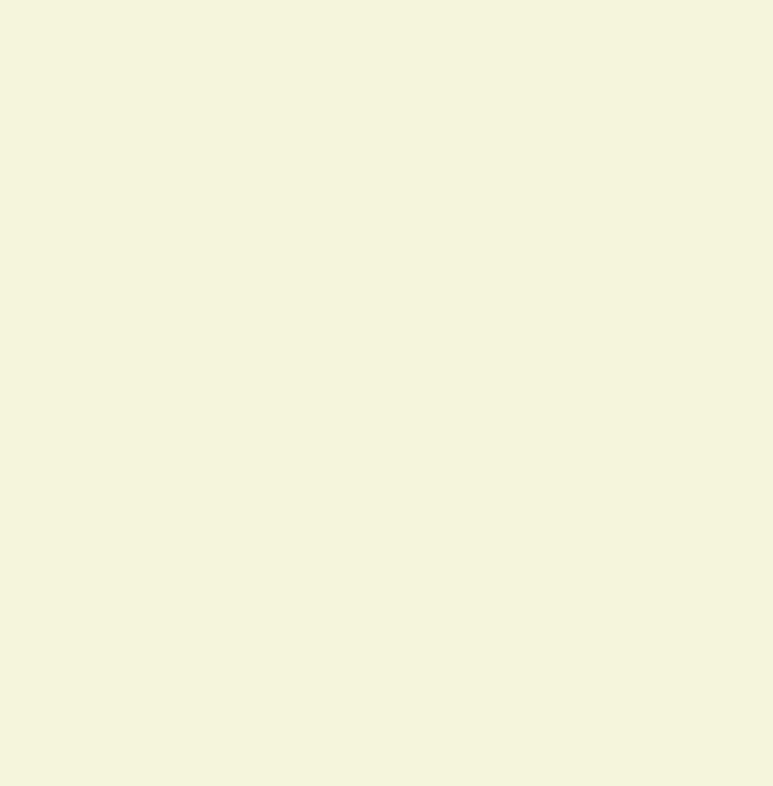
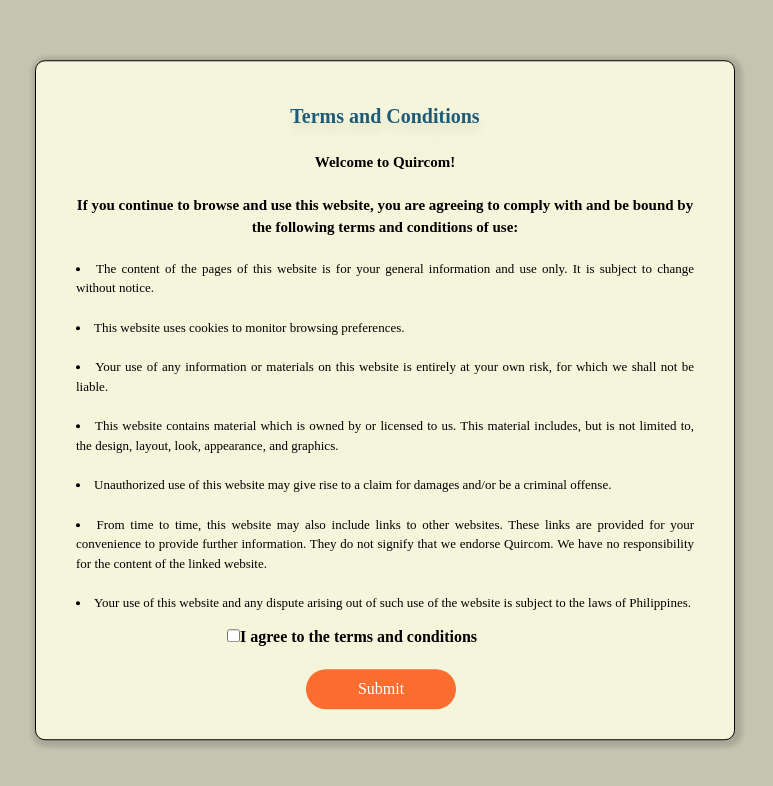
Before and after one commit to jianDeveloper/quircom, a React (Vite) app in the folder frontend/: page /terms in a window 1280 px wide. Before the commit this address had no page. Shown: the top 786 px of the page, without its empty margins (255-1028 px from the left). Built offline with nearby package versions, Linux system fonts and the light colour scheme.

Commit message:
push
terms

```diff
--- a/frontend/src/App.jsx
+++ b/frontend/src/App.jsx
@@ -15,6 +15,7 @@ import CProfile from './client/CProfile.jsx';
 import CSettings from './client/CSettings.jsx';
 import CTracker from './client/CTracker.jsx';
 import Billing from './components/Billing.jsx';
+import Terms from './components/Terms.jsx';
 
 function App() {
   return (
@@ -60,7 +61,11 @@ function App() {
             </>
           }
         />
-
+        <Route
+          exact
+          path="/terms" // Adding :userId parameter
+          element={<Terms />} // Rendering CDashboard component
+        />
         <Route
           exact
           path="/client/dashboard/:userId" // Adding :userId parameter
--- a/frontend/src/components/Reg.jsx
+++ b/frontend/src/components/Reg.jsx
@@ -323,7 +323,7 @@ const Reg = () => {
                     className={`mr-2 ${invalidFields.aggRee ? 'border-red-500' : ''}`}
                   />
                   <label htmlFor="agree" className='text-[14px]'>
-                    I agree to the <Link className='text-[#1D5B79] font-medium'><u>terms and conditions</u></Link>
+                    I agree to the <Link to= "/terms" className='text-[#1D5B79] font-medium'><u>terms and conditions</u></Link>
                   </label>
                 </div>
                 {invalidFields.aggRee && <p className="text-red-500 text-[12px] text-center">{invalidFields.aggRee}</p>}
--- /dev/null
+++ b/frontend/src/components/Terms.jsx
@@ -0,0 +1,74 @@
+import React, { useState } from 'react';
+import {Link} from 'react-router-dom'
+
+
+
+function Terms() {
+  const [isChecked, setIsChecked] = useState(false);
+
+  const handleCheckboxChange = () => {
+    setIsChecked(!isChecked);
+  };
+
+  const handleFormSubmit = (e) => {
+    e.preventDefault();
+    if (isChecked) {
+
+      console.log('Form submitted successfully!');
+    } else {
+      alert('Please accept the terms and conditions.');
+    }
+  };
+
+
+  return (
+
+    <div className='fixed inset-0 bg-black bg-opacity-20 backdrop-blur-sm z-[5] overflow-auto ease-in-out duration-1000'>
+      <div>
+      <div className='absolute top-[50%] left-[50%] translate-x-[-50%] translate-y-[-50%] bg-[beige] w-[700px] px-[20px] py-[30px] rounded-[10px] shadow-[2px_2px_5px_5px_rgba(0,0,0,0.15)] border-solid border-[1px] border-black'>
+      <div className='flex-inline justify-center h-full items-center w-full'>
+      <h1 className='text-center mx-[20px] mt-[10px] text-[20px] text-[#1D5B79] font-extrabold drop-shadow-xl'>Terms and Conditions</h1>
+      <form onSubmit={handleFormSubmit}>
+        <p className='text-center mx-[20px] mt-[20px] text-[15px] font-bold'>Welcome to Quircom! </p>
+        <p className='text-center mx-[20px] mt-[20px] text-[15px] font-bold'>If you continue to browse and use this website, you are agreeing to comply with and be bound by the following terms and conditions of use:</p>
+          <li className='text-justify mx-[20px] mt-[20px] text-[13px]'>The content of the pages of this website is for your general information and use only. It is subject to change without notice. </li>
+          <li className='text-justify mx-[20px] mt-[20px] text-[13px]'>This website uses cookies to monitor browsing preferences.</li>
+          <li className='text-justify mx-[20px] mt-[20px] text-[13px]'>Your use of any information or materials on this website is entirely at your own risk, for which we shall not be liable. </li>
+          <li className='text-justify mx-[20px] mt-[20px] text-[13px]'>This website contains material which is owned by or licensed to us. This material includes, but is not limited to, the design, layout, look, appearance, and graphics.</li>
+          <li className='text-justify mx-[20px] mt-[20px] text-[13px]'>Unauthorized use of this website may give rise to a claim for damages and/or be a criminal offense.</li>
+          <li className='text-justify mx-[20px] mt-[20px] text-[13px]'>From time to time, this website may also include links to other websites. These links are provided for your convenience to provide further information. They do not signify that we endorse Quircom. We have no responsibility for the content of the linked website.</li>
+          <li className='text-justify mx-[20px] mt-[20px] text-[13px]'>Your use of this website and any dispute arising out of such use of the website is subject to the laws of Philippines.</li>
+        <div className='mt-3'>
+        <label className=' text-center mx-[1px]  font-bold px-[170px]'>
+          <input
+            type="checkbox"
+            checked={isChecked}
+            onChange={handleCheckboxChange}
+            required
+          />
+          I agree to the terms and conditions
+        </label>
+        </div>
+
+        <Link to={'/registration'}>
+        <button
+        className='bg-[#FE6D30] w-[150px] ml-[250px] mt-[20px] text-white p-2 rounded-full hover:bg-[#EA580C] hover:w-[155px] focus:outline-none focus:shadow-outline-blue active:bg-blue-800'
+        type="submit">
+            Submit
+        </button>
+        </Link>
+
+
+
+
+      </form>
+    </div>
+    </div>
+    </div>
+    </div>
+
+  );
+}
+
+
+export default Terms;
```
